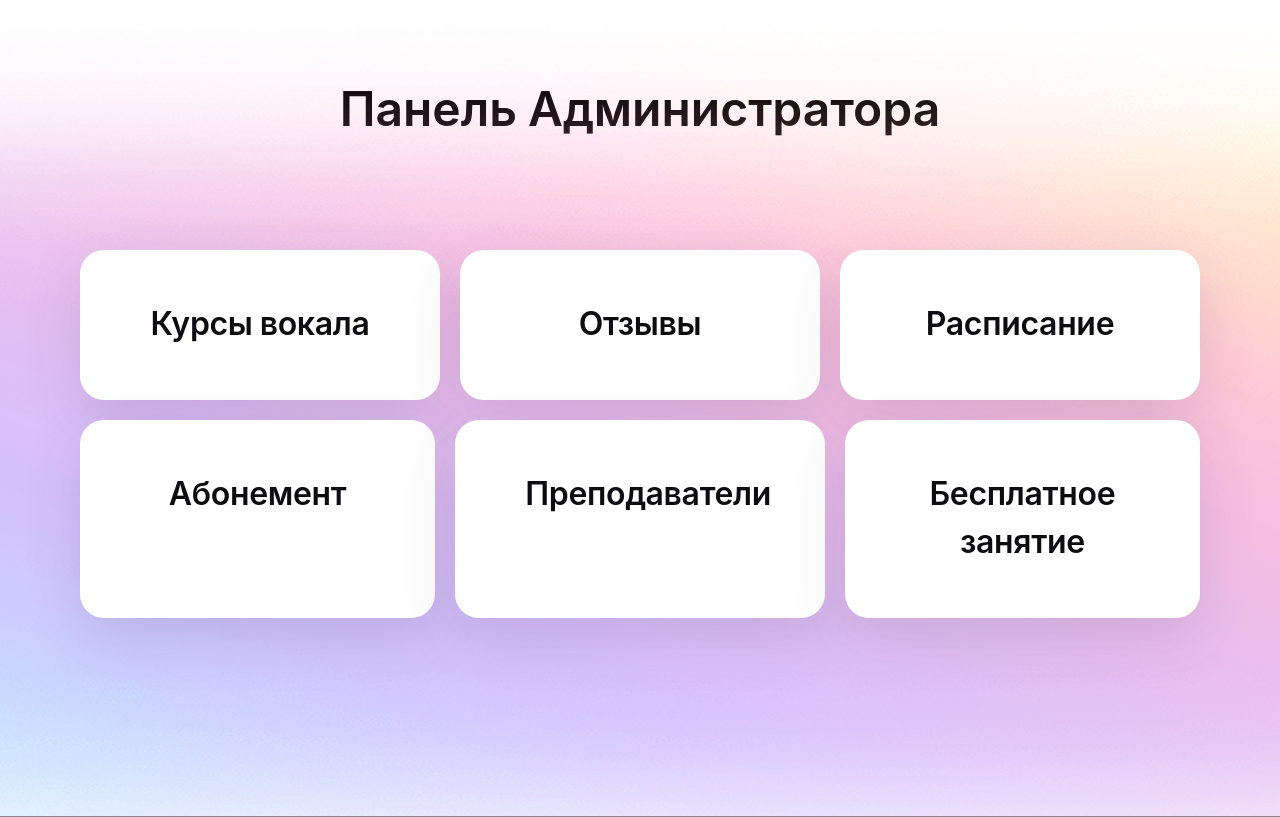
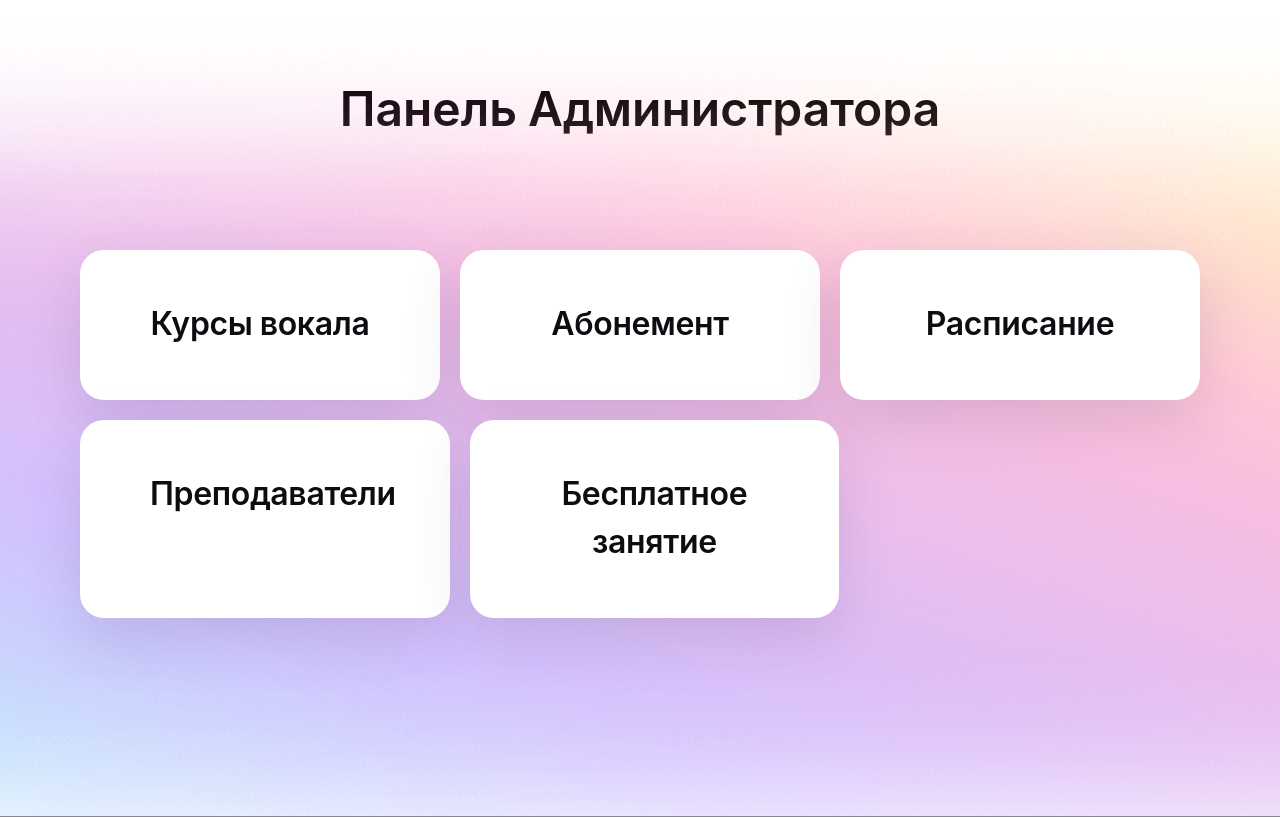
Before and after one commit to StemmiDI/academuiVokala, a PHP site: page /admin/admin.php in a window 1280 px wide. Shown: the part 126-943 px from the top of the page. Run offline with PHP 8.4, Linux system fonts and the light colour scheme.

Commit message:
изменила отзывы

```diff
--- a/admin/admin.php
+++ b/admin/admin.php
@@ -13,7 +13,7 @@ include "../components/header-admin.php"; ?>
             <a href="admin/admin-course.php" class="card">Курсы вокала</a>
           </article>
           <article class="column-item">
-            <a href="admin/admin-reviews.php" class="card">Отзывы</a>
+            <a href="admin/admin-subscription.php" class="card">Абонемент</a>
           </article>
           <article class="column-item">
             <a href="admin/admin-rasp.php" class="card">Расписание</a>
@@ -22,9 +22,6 @@ include "../components/header-admin.php"; ?>
       </div>
       <div class="top-row">
         <div class="top-row-container">
-          <article class="column-item">
-            <a href="admin/admin-subscription.php" class="card">Абонемент</a>
-          </article>
           <article class="column-item">
             <a href="admin/admin-tach.php" class="card">Преподаватели</a>
           </article>
--- a/user_profile.php
+++ b/user_profile.php
@@ -29,7 +29,7 @@ if ($_SERVER['REQUEST_METHOD'] === 'POST') {
   $user_id = $_SESSION['id_user'];
 
   if ($review_text && $rating >= 1 && $rating <= 5) {
-    $stmt = $pdo->prepare("INSERT INTO reviews (review_text, user_id, rating, created_at, status) VALUES (?, ?, ?, NOW(), 'pending')");
+    $stmt = $pdo->prepare("INSERT INTO reviews (review_text, user_id, rating, created_at, status) VALUES (?, ?, ?, NOW(), 'новое')");
     $stmt->execute([$review_text, $user_id, $rating]);
 
     $successMsg = "Спасибо за ваш отзыв.";
```
